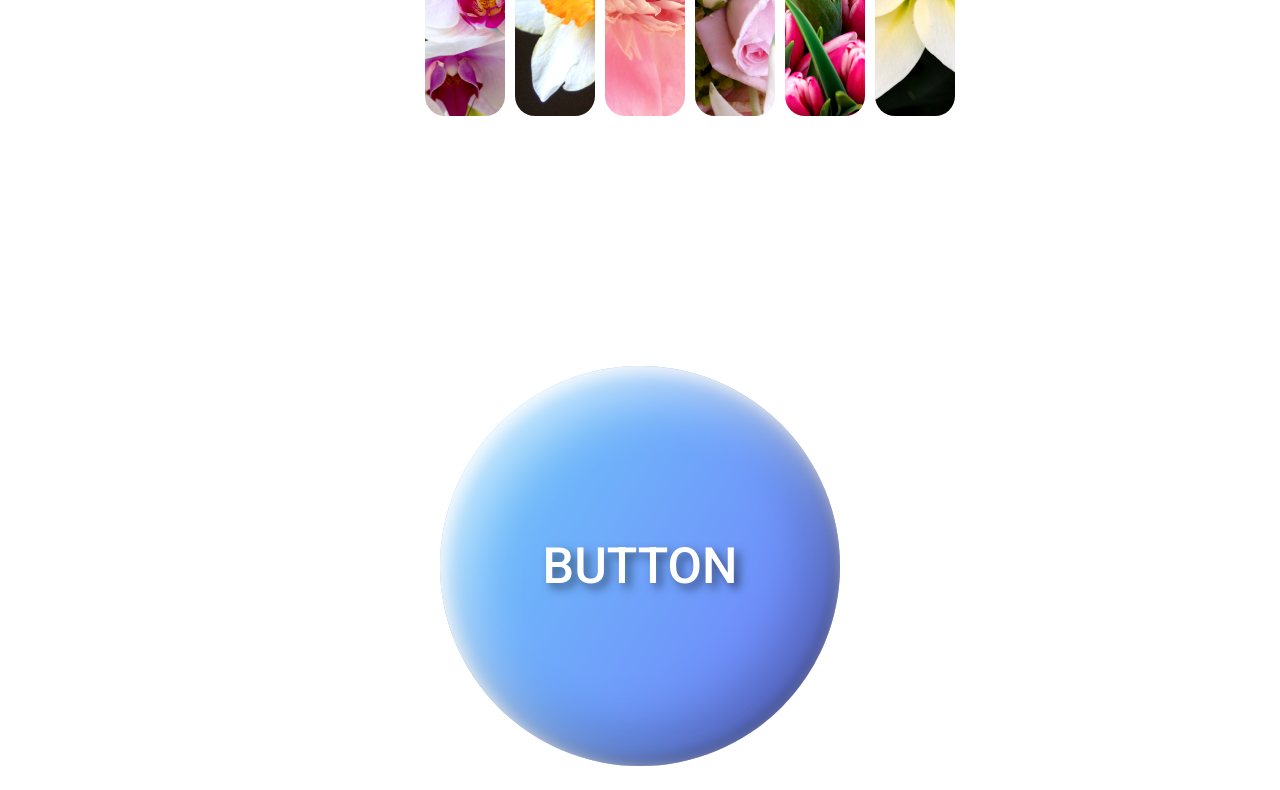
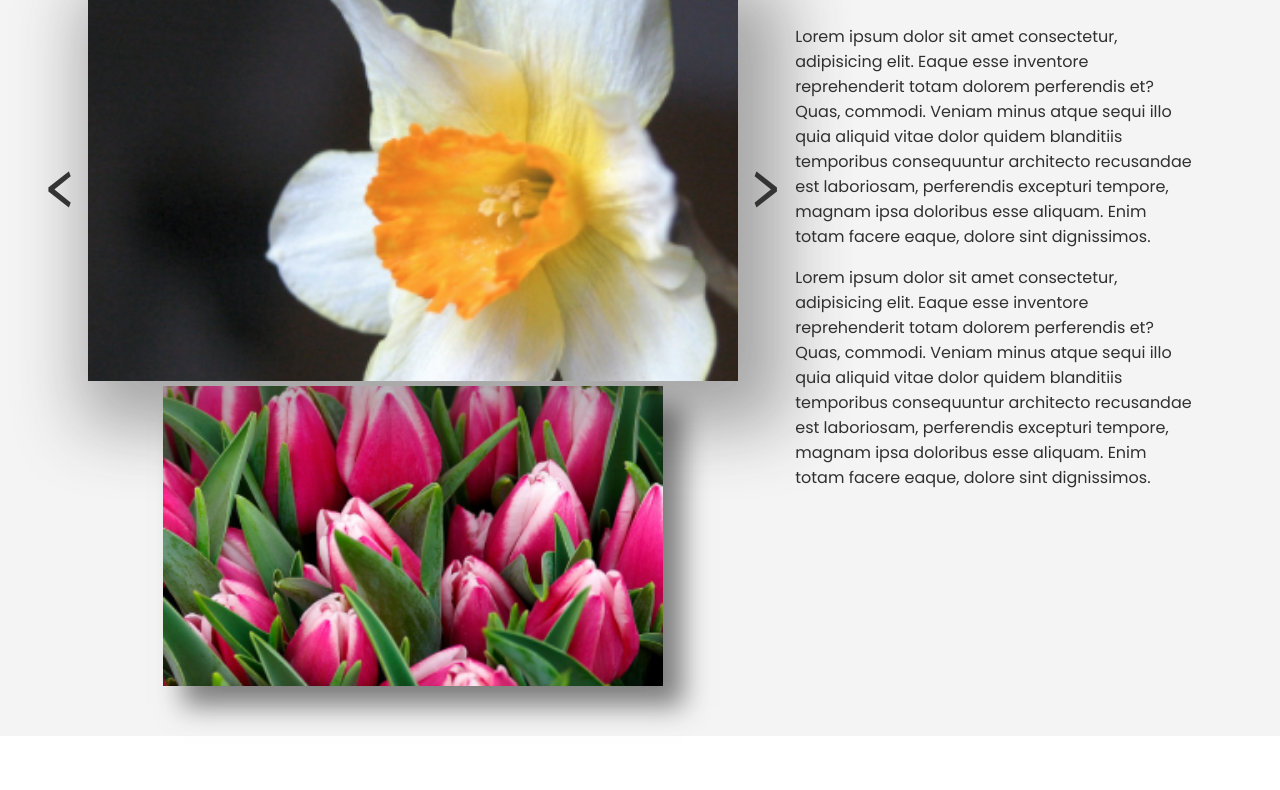
Before and after one commit to Wsko-12/uideas, a website: page index.html in a window 1280 px wide. Shown: the part 364-1154 px from the top of the page. Drawn offline with Linux system fonts and the light colour scheme.

Commit message:
feat:add slider02 design

```diff
--- a/index.html
+++ b/index.html
@@ -8,6 +8,37 @@
     <title>Document</title>
 </head>
 <body>
+    <section class="slider02__section" id="here">
+        <div class="slider02__wrapper">
+            <div class="slider02__container">
+                <button class="slider02__button"><</button>
+                <div class="slider02__window">
+                    <div class="slider02__body">
+                        <div class="slider02__card slider02__image_orhid"></div>
+                        <div class="slider02__card  slider02__image_narcissus slider02__card_active"></div>
+                        <div class="slider02__card slider02__image_tulips" ></div>
+                    </div>
+
+                </div>
+                <button class="slider02__button">></button>
+
+            </div>
+            <div class="slider02__content">
+                <h2 class="slider02__title">
+                    Flowers
+                </h2>
+                <p class="slider02__subtitle">
+                    Lorem ipsum dolor sit amet consectetur, adipisicing elit. Eaque esse inventore reprehenderit totam dolorem perferendis et? Quas, commodi. Veniam minus atque sequi illo quia aliquid vitae dolor quidem blanditiis temporibus consequuntur architecto recusandae est laboriosam, perferendis excepturi tempore, magnam ipsa doloribus esse aliquam. Enim totam facere eaque, dolore sint dignissimos.
+                </p>
+                <p class="slider02__subtitle">
+                    Lorem ipsum dolor sit amet consectetur, adipisicing elit. Eaque esse inventore reprehenderit totam dolorem perferendis et? Quas, commodi. Veniam minus atque sequi illo quia aliquid vitae dolor quidem blanditiis temporibus consequuntur architecto recusandae est laboriosam, perferendis excepturi tempore, magnam ipsa doloribus esse aliquam. Enim totam facere eaque, dolore sint dignissimos.
+                </p>
+            </div>
+
+
+        </div>
+
+    </section>
     <section class="slider01-section">
 
         <div class="slider01__wrapper">
@@ -82,5 +113,7 @@
         </div>
 
     </section>
+
+
 </body>
 </html>
--- /dev/null
+++ b/sass/layout/_slider02.scss
@@ -0,0 +1,113 @@
+@import url('https://fonts.googleapis.com/css2?family=Dancing+Script:wght@700&display=swap');
+@import url('https://fonts.googleapis.com/css2?family=Poppins&display=swap');
+@import url('https://fonts.googleapis.com/css2?family=Catamaran&display=swap');
+@import url('https://fonts.googleapis.com/css2?family=Montserrat:wght@500&display=swap');
+
+.slider02__section{
+    background-color: rgb(244, 244, 244);
+    width: 100vw;
+}
+.slider02__wrapper{
+    max-width: 1200px;
+    margin: auto;
+    padding: 250px 0;
+    color: #303030;
+    font-family: 'Poppins', sans-serif;
+    display: flex;
+    // justify-content: space-between;
+    align-items: center;
+    gap: 10px;
+    // background-color: cornsilk;
+}
+
+
+
+.slider02__content{
+    height: 600px;
+    flex-grow: 0.5;
+
+}
+.slider02__title{
+    font-size: 3em;
+    font-family: 'Montserrat', sans-serif;
+}
+.slider02__subtitle{
+    font-size: 1em;
+    font-family: 'Poppins', sans-serif;
+    max-width: 400px;
+
+}
+.slider02__container{
+    height: 600px;
+    display: flex;
+    align-items: center;
+    justify-content: space-between;
+    flex-grow: 3;
+}
+.slider02__window{
+    position: relative;
+    width: 400px;
+    height: 600px;
+}
+.slider02__body{
+    position: absolute;
+    box-sizing: content-box;
+    left: -60%;
+    top: -50%;
+    width: 220%;
+    height: 200%;
+    // background-color: cadetblue;
+    overflow: hidden;
+    display: flex;
+    flex-direction: column;
+    align-items: center;
+    justify-content: center;
+    gap: 50px;
+}
+
+.slider02__button{
+    font-family: 'Catamaran', sans-serif;
+    background: none;
+    border: none;
+    font-size: 5rem;
+    color: #353535;
+}
+
+.slider02__card{
+    background-size: cover;
+    background-position: center;
+    position: relative;
+    width: 500px;
+    // background-color: red;
+    height: 300px;
+    z-index: 1;
+    box-shadow: 20px 20px 25px 0px rgba($color: #303030, $alpha: 0.6);
+
+    &_active{
+        z-index: 5;
+        transform: scale(1.3);
+        box-shadow: 15px 15px 50px 20px rgba($color: #303030, $alpha: 0.4);
+    }
+
+}
+.slider02__image{
+
+    &_orhid{
+        background-image: url(img/slider01/orhid.png);
+    }
+    &_peony{
+        background-image: url(img/slider01/peony.png);
+    }
+    &_roses{
+        background-image: url(img/slider01/roses.png);
+    }
+    &_tulips{
+        background-image: url(img/slider01/tulips.png);
+    }
+    &_lilium{
+        background-image: url(img/slider01/lilium.png);
+    }
+    &_narcissus{
+        background-image: url(img/slider01/narcissus.png);
+    }
+}
--- a/sass/main.scss
+++ b/sass/main.scss
@@ -4,6 +4,7 @@
 
 @import 'layout/slider01';
 @import 'layout/button01';
+@import 'layout/slider02';
 
 
 
```
Also changed, not shown: style.css, 1 other file.
